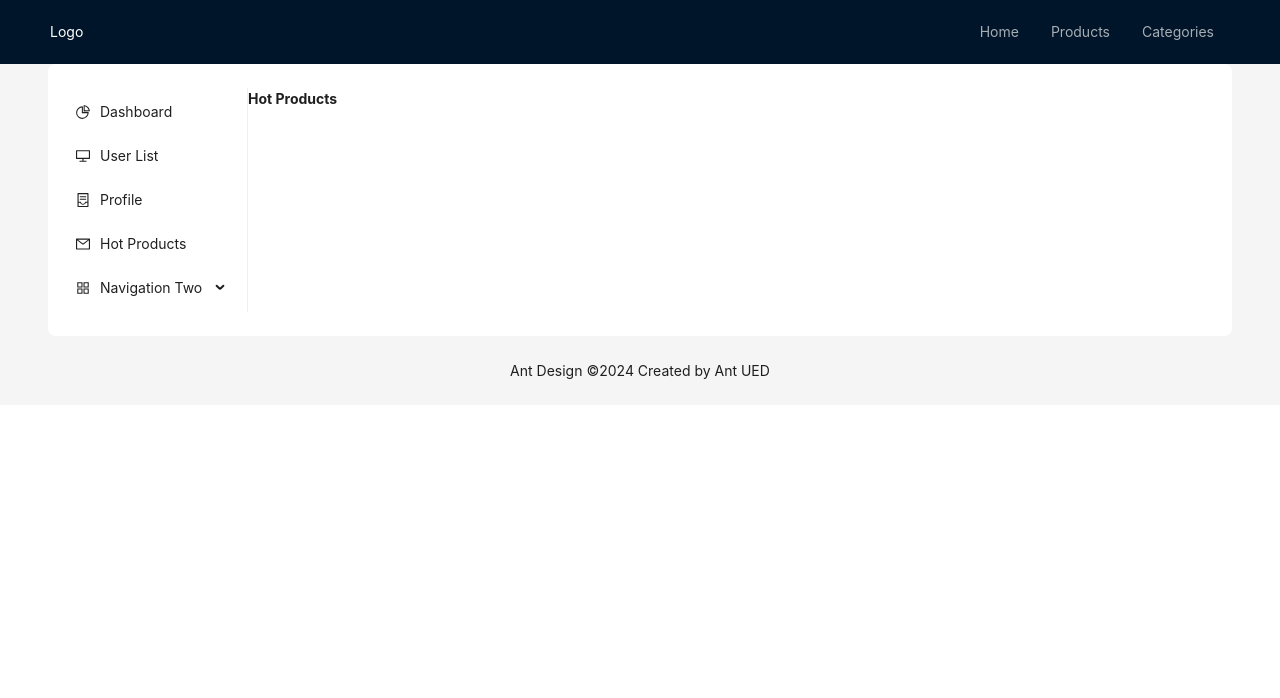
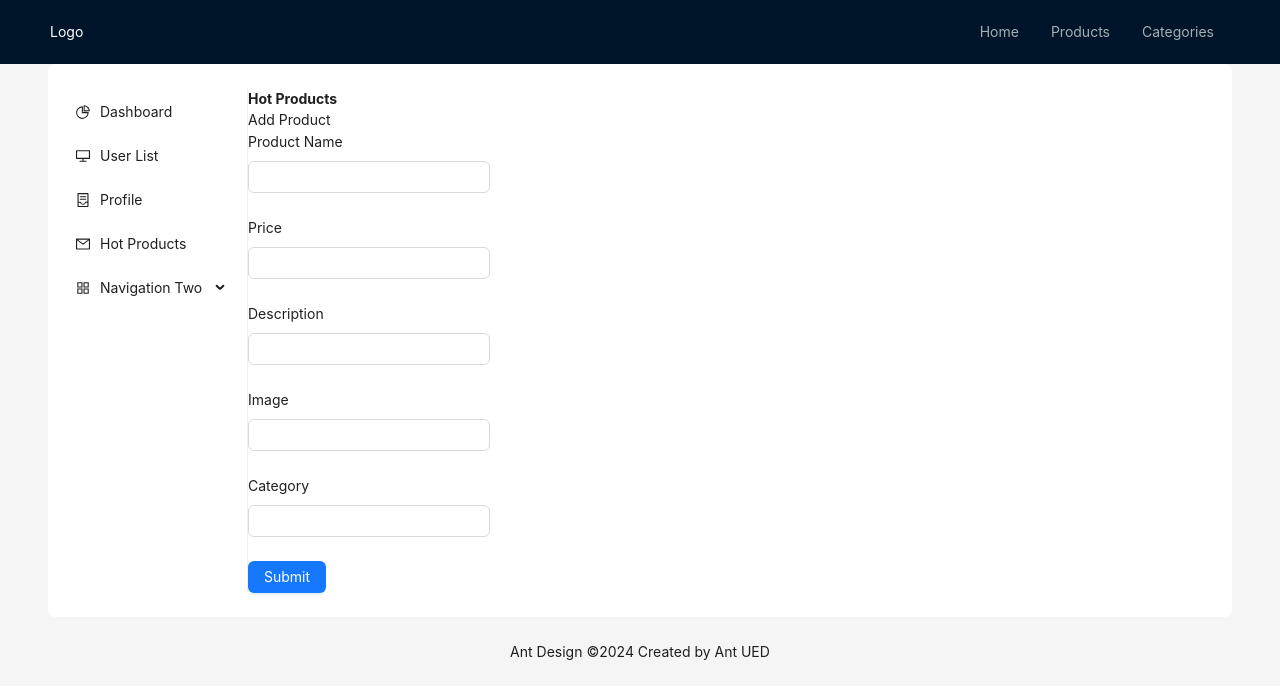
Before and after one commit to AlenPariyarOct10/react-project-1, a React (Create React App) app: page /admin/hotproducts in a window 1280 px wide. Shown: the top 698 px of the page. Built offline with nearby package versions, Linux system fonts and the light colour scheme.

Commit message:
->upload product | 2024-04-16

```diff
--- a/src/component/admin/HotProducts.js
+++ b/src/component/admin/HotProducts.js
@@ -1,11 +1,63 @@
 import React from 'react';
 import { Outlet } from 'react-router-dom';
+import { Button, Form, Input } from 'antd';
+import { addNewProduct } from '../../services/addNewProduct';
+import { useDispatch } from 'react-redux';
+const MyFormItemContext = React.createContext([]);
+
+function toArr(str) {
+  return Array.isArray(str) ? str : [str];
+}
+const MyFormItemGroup = ({ prefix, children }) => {
+  const prefixPath = React.useContext(MyFormItemContext);
+  const concatPath = React.useMemo(() => [...prefixPath, ...toArr(prefix)], [prefixPath, prefix]);
+  return <MyFormItemContext.Provider value={concatPath}>{children}</MyFormItemContext.Provider>;
+};
+const MyFormItem = ({ name, ...props }) => {
+  const prefixPath = React.useContext(MyFormItemContext);
+  const concatName = name !== undefined ? [...prefixPath, ...toArr(name)] : undefined;
+  return <Form.Item name={concatName} {...props} />;
+};
 
 const HotProducts = ()=>{
+    let dispatch = useDispatch();
+    const onFinish = (value) => {
+        const product = JSON.stringify(value);
+        let result = dispatch(addNewProduct(product));
+        console.log(result);
+      };
+    return (
 
-    return (
         <div className="main-body">
            <b>Hot Products</b>
+           <Form name="form_item_path" layout="vertical" onFinish={onFinish}>
+            <h3>Add Product</h3>
+
+
+            <MyFormItem name="productname" label="Product Name">
+                <Input />
+            </MyFormItem>
+            <MyFormItem name="productprice" label="Price">
+                <Input />
+            </MyFormItem>
+            <MyFormItem name="productdesc" label="Description">
+                <Input />
+            </MyFormItem>
+            <MyFormItem name="productimg" label="Image">
+                <Input />
+            </MyFormItem>
+
+            <MyFormItem name="productcategory" label="Category">
+                <Input />
+            </MyFormItem>
+
+
+
+
+        <Button type="primary" htmlType="submit">
+            Submit
+        </Button>
+    </Form>
         </div>
     )
 }
--- /dev/null
+++ b/src/services/addNewProduct.js
@@ -0,0 +1,14 @@
+import axios from "axios";
+import { createAsyncThunk } from "@reduxjs/toolkit";
+
+export const addNewProduct = createAsyncThunk(
+    "products/addNewProduct", // Action type prefix
+    async (newProductData) => {
+        try {
+            const response = await axios.post('https://fakestoreapi.com/products', newProductData);
+            return response.data;
+        } catch (error) {
+            throw error;
+        }
+    }
+);
```
